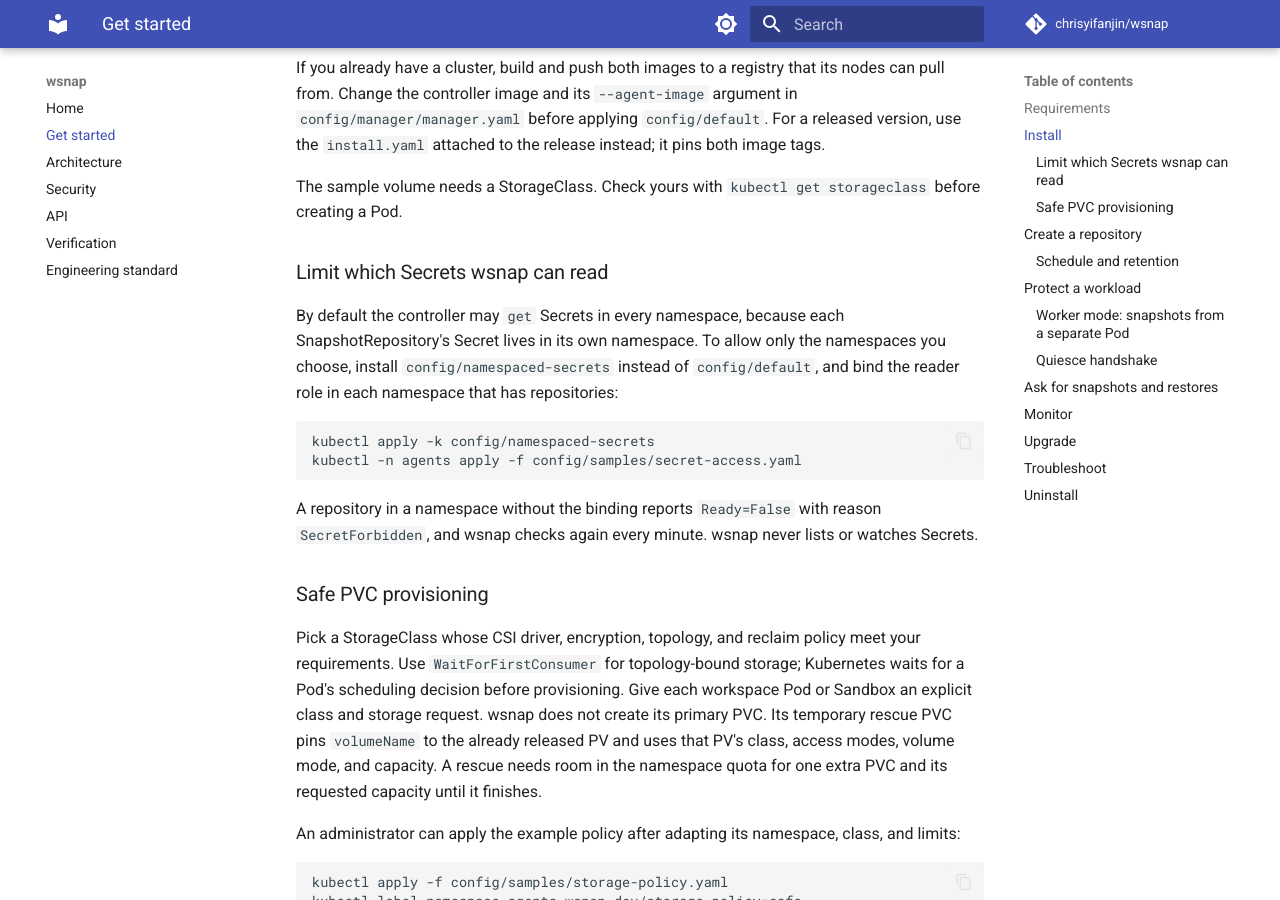
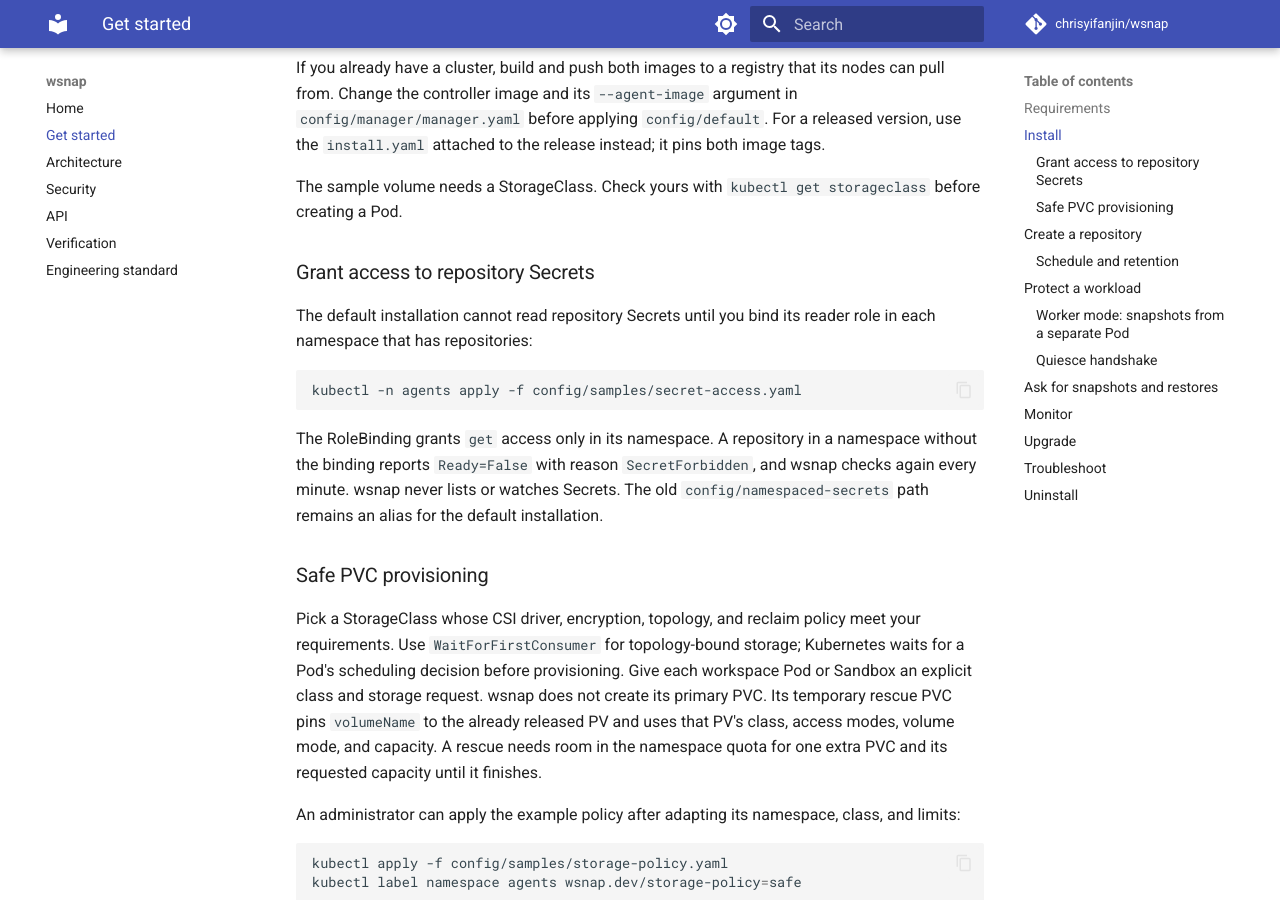
Before and after one commit to chrisyifanjin/wsnap, an MkDocs documentation site: the page built from docs/operations.md, in a window 1280 px wide and 900 px high, scrolled down 760 px. Built offline with MkDocs 1.6.1 and Material for MkDocs 9.7.7, drawn with Linux system fonts in a browser that asks for light colours; comment, search, counter and statistics services are not loaded; some of the changed text lies outside the part shown.

Commit message:
Require explicit namespace binding for repository Secrets

````diff
--- a/docs/operations.md
+++ b/docs/operations.md
@@ -37,22 +37,20 @@ to the release instead; it pins both image tags.
 The sample volume needs a StorageClass. Check yours with
 `kubectl get storageclass` before creating a Pod.
 
-### Limit which Secrets wsnap can read
+### Grant access to repository Secrets
 
-By default the controller may `get` Secrets in every namespace, because
-each SnapshotRepository's Secret lives in its own namespace. To allow only
-the namespaces you choose, install `config/namespaced-secrets` instead of
-`config/default`, and bind the reader role in each namespace that has
-repositories:
+The default installation cannot read repository Secrets until you bind its
+reader role in each namespace that has repositories:
 
 ```sh
-kubectl apply -k config/namespaced-secrets
 kubectl -n agents apply -f config/samples/secret-access.yaml
 ```
 
-A repository in a namespace without the binding reports `Ready=False` with
-reason `SecretForbidden`, and wsnap checks again every minute. wsnap never
-lists or watches Secrets.
+The RoleBinding grants `get` access only in its namespace. A repository in a
+namespace without the binding reports `Ready=False` with reason
+`SecretForbidden`, and wsnap checks again every minute. wsnap never lists or
+watches Secrets. The old `config/namespaced-secrets` path remains an alias for
+the default installation.
 
 ### Safe PVC provisioning
 
@@ -414,10 +412,21 @@ skips its snapshots on purpose.
 
 ## Upgrade
 
-Apply the new `install.yaml`. The controller rolls one replica at a time
-(PDB), and the webhook stays available. Running sidecars keep their old
-image until their Pods restart; the broker accepts older agents within one
-minor version.
+When upgrading from an installation that used the old cluster-wide
+`wsnap-secret-reader` binding, apply `config/samples/secret-access.yaml` in
+every namespace with a SnapshotRepository before removing the old binding.
+Apply the new `install.yaml`, then remove the old binding:
+
+```sh
+kubectl delete clusterrolebinding wsnap-secret-reader --ignore-not-found
+```
+
+Applying a new manifest alone does not delete the old ClusterRoleBinding.
+Check that each repository remains `Ready=True` after this migration.
+
+The controller rolls one replica at a time (PDB), and the webhook stays
+available. Running sidecars keep their old image until their Pods restart;
+the broker accepts older agents within one minor version.
 
 Upgrading to the release with writer epochs: existing PVs have no
 `wsnap.dev/writer-epoch` annotation and count as epoch 0, and existing
````
Also changed, not shown: README.md (+1 -0 lines), docs/security.md (+5 -3 lines), 4 other files.
